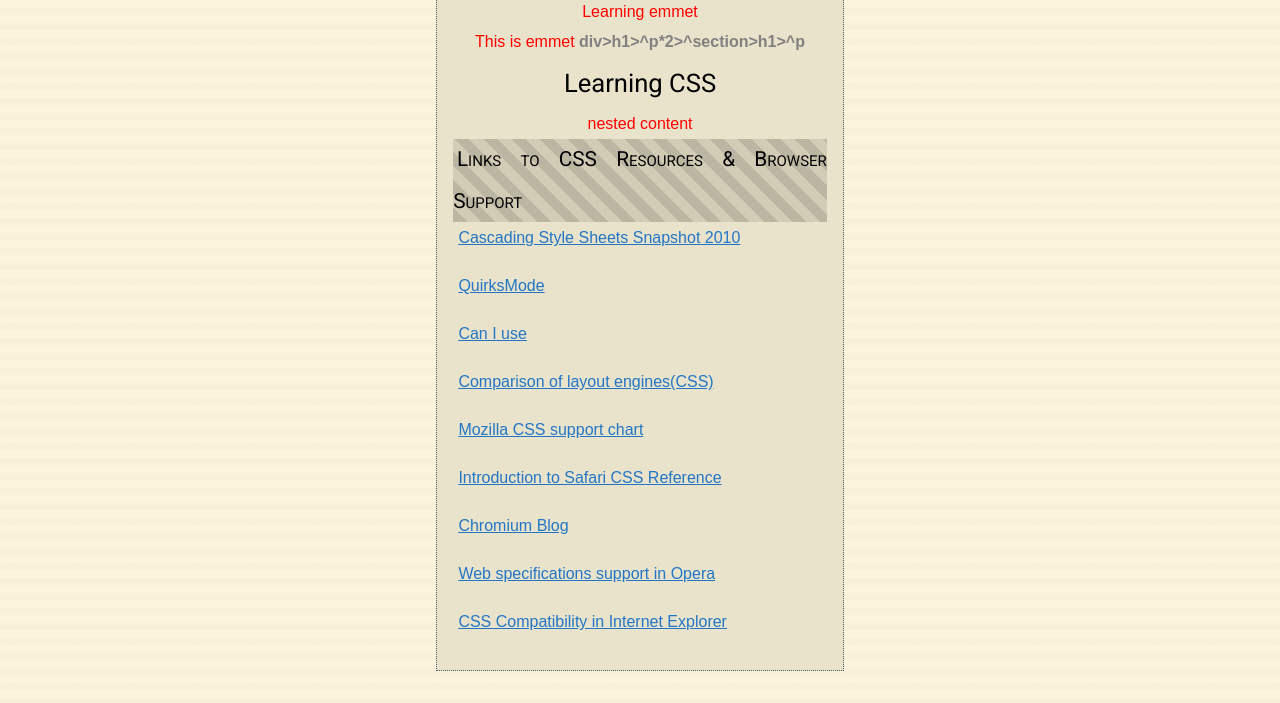
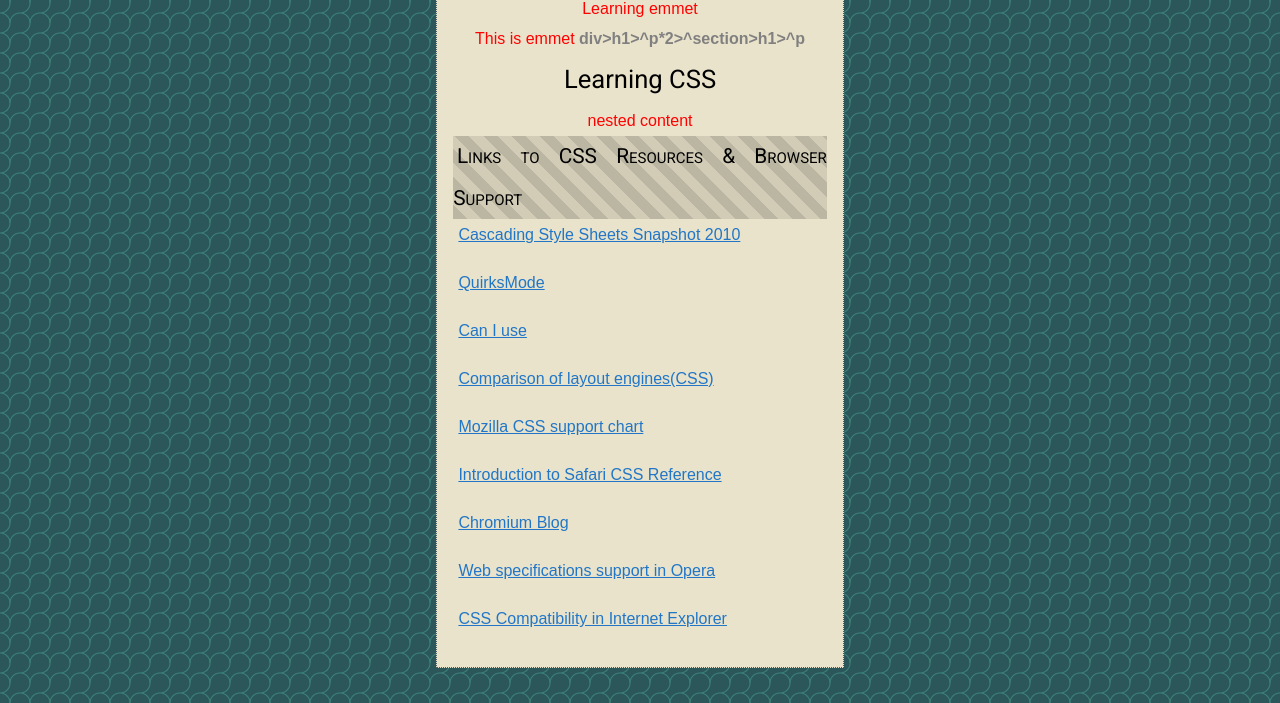
Before and after one commit to theWhiteFox/CSS-Fundamentals, a plain HTML site: page public_html/index.html in a window 1280 px wide. Shown: the part 97-800 px from the top of the page. Drawn offline with Linux system fonts and the light colour scheme; a web font is replaced by a local one.

Commit message:
CSS3 background microbial mat

```diff
--- a/public_html/styley.css
+++ b/public_html/styley.css
@@ -32,20 +32,16 @@ h3{font-size: 1.3em;font-variant: small-caps;text-align: justify;text-indent: 1%
        );}
 body{font-family: 'Droid Sans', sans-serif;
      background-color: #FCF4DC;
-     background-image: -webkit-gradient(linear, 0 0, 0 100%, color-stop(.5, rgba(234, 227, 203, .2)), color-stop(.5, transparent), to(transparent));
-     background-image: -moz-linear-gradient(rgba(234, 227, 203, .2) 50%, transparent 50%, transparent);
-     background-image: -o-linear-gradient(rgba(234, 227, 203, .2) 50%, transparent 50%, transparent);
-     background-image: linear-gradient(rgba(234, 227, 203, .2) 50%, transparent 50%, transparent);
-     -webkit-background-size: 15px 15px;
-     -moz-background-size: 15px 15px;
-     background-size: 15px 15px;
+/*background http://lea.verou.me/css3patterns/*/
+background: radial-gradient(circle at 0% 50%, rgba(96, 16, 48, 0) 9px, #3C827A 10px, rgba(96, 16, 48, 0) 11px) 0px 10px, radial-gradient(at 100% 100%,     rgba(96, 16, 48, 0) 9px, #3C827A 10px, rgba(96, 16, 48, 0) 11px), #2B575A;
+background-size: 20px 20px;
 }
 p{line-height: 1.9; font-size: 1em;}
 main {
     width: -moz-fit-content;
     width: -webkit-fit-content;
     width: fit-content;
-    margin: 1em auto;
+    margin: 1% auto;
     text-align: center;background-color:#EAE3CB;border: #475B62 1px dotted;
     padding:1em;}
 main p {color: red;}
```
